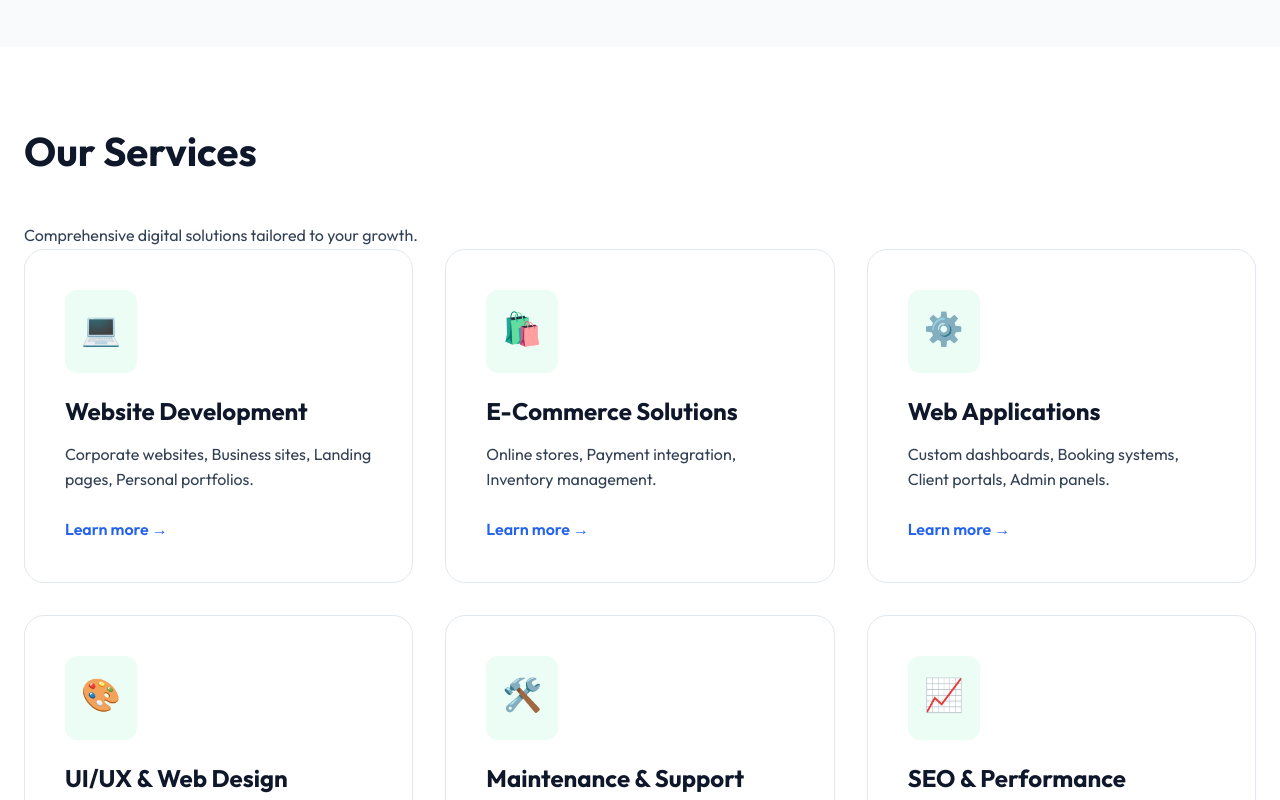
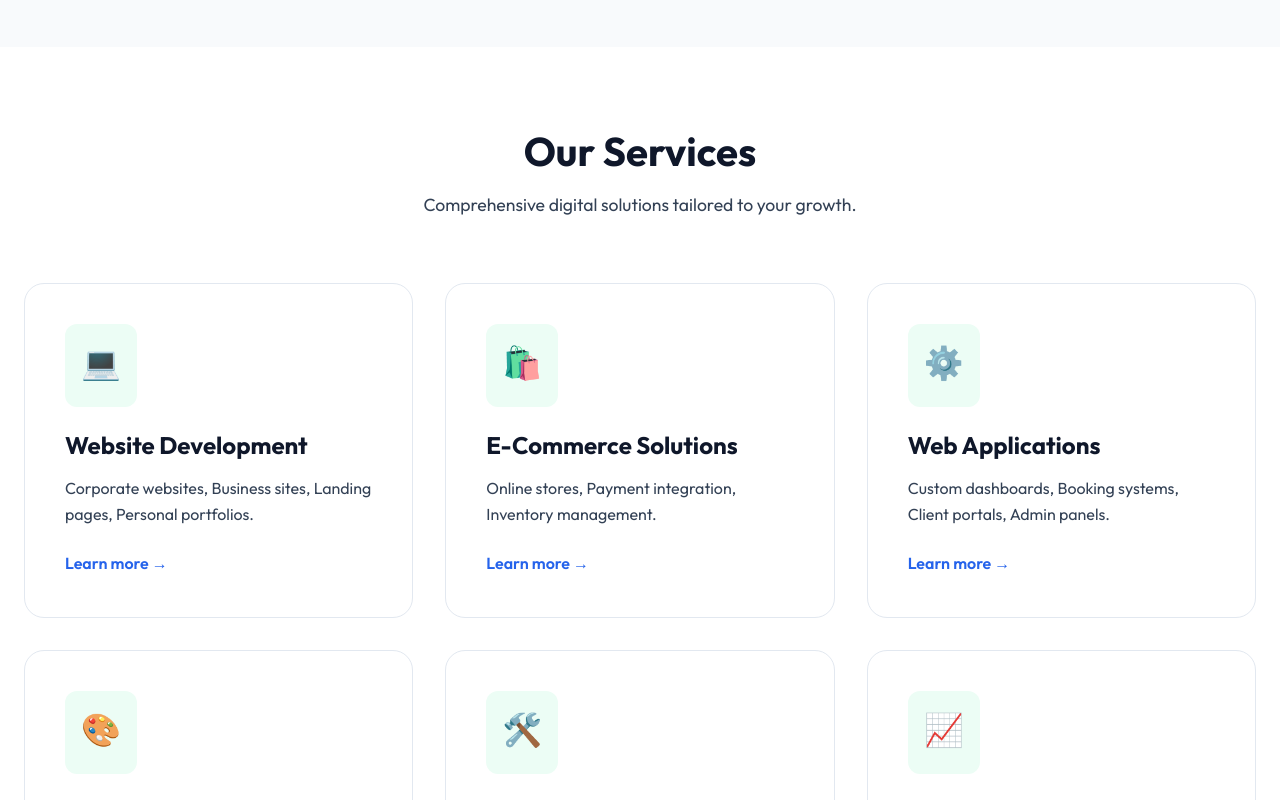
Before and after one commit to sermax-cloud/techbymax, a React (Vite) app: page / in a window 1280 px wide. Shown: the part 1520-2320 px from the top of the page. Built offline with nearby package versions, Linux system fonts and the light colour scheme.

Commit message:
Center align section headers nicely

```diff
--- a/src/index.css
+++ b/src/index.css
@@ -172,8 +172,20 @@ h1 {
 h2 {
   font-size: 2.5rem;
   font-weight: 700;
-  margin-bottom: 3rem;
-  text-align: left;
+  margin-bottom: 1rem;
+  text-align: center;
+}
+
+.section-header {
+  margin-bottom: 4rem;
+  text-align: center;
+}
+
+.section-header p {
+  color: var(--accent-gray);
+  max-width: 700px;
+  margin: 0 auto;
+  font-size: 1.1rem;
 }
 
 p {
```
